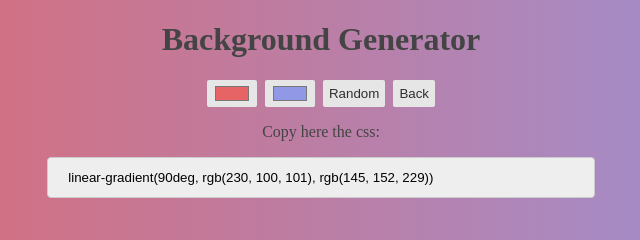
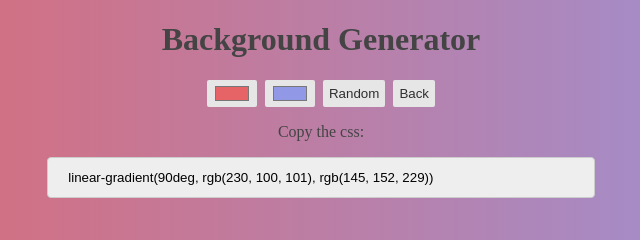
Before and after one commit to claudiocornali/background-generator, a plain HTML site: page index.html in a window 1280 px wide. Shown: the top 240 px of the page, 319-959 px from the left. Drawn offline with Linux system fonts and the light colour scheme.

Commit message:
Update index.html
small text update

```diff
--- a/index.html
+++ b/index.html
@@ -13,7 +13,7 @@
 		<input type="button" name="back" value="Back">
 	</div>
 	<div class="cssOutput">
-		<p>Copy here the css:</p>
+		<p>Copy the css:</p>
 		<input class="css" type="text">
 	</div>
 	<script type="text/javascript" src="script.js"></script>
```
